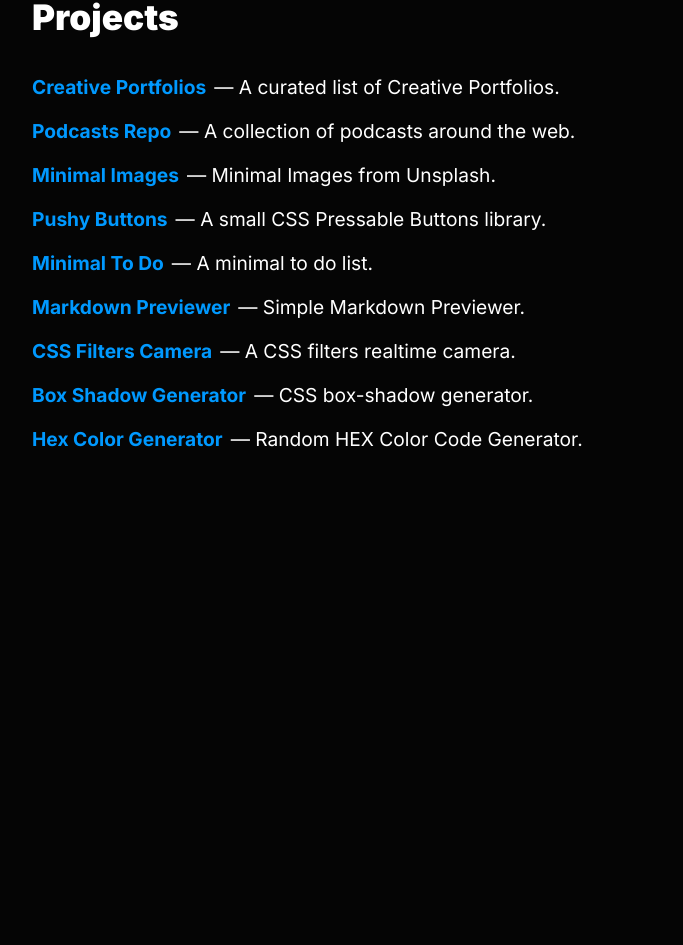
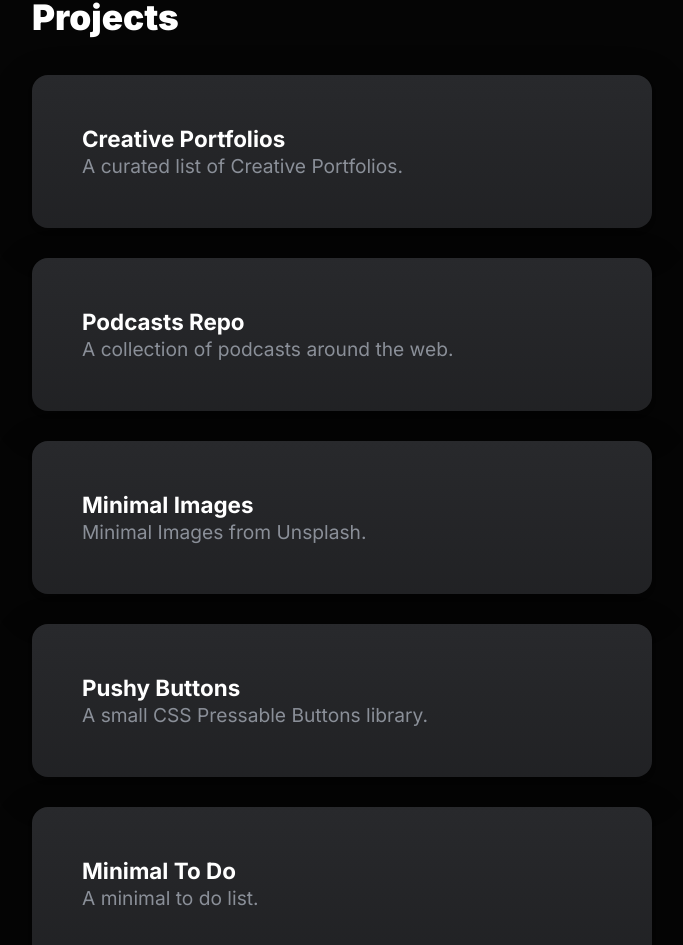
Before and after one commit to iRaul/rauldronca.com, a Next.js app: page /projects in a window 1280 px wide. Shown: the part 135-1080 px from the top of the page, without its empty margins (298-981 px from the left). Before the commit the page ends 920 px from the top, so only its background shows below. Built offline with nearby package versions, Linux system fonts and the light colour scheme.

Commit message:
refactor(ui): Few UI updates

```diff
--- a/components/Footer.js
+++ b/components/Footer.js
@@ -5,6 +5,6 @@ const Wrapper = styled.footer`
   font-size: 1.4rem;
 `;
 
-const Footer = () => <Wrapper>Ⓒ Raul Dronca 2020</Wrapper>;
+const Footer = () => <Wrapper>Ⓒ Raul Dronca 2021</Wrapper>;
 
 export default Footer;
--- a/components/List.js
+++ b/components/List.js
@@ -1,9 +1,17 @@
 import styled from 'styled-components';
+
+export const List = styled.ul`
+  margin-bottom: 30px;
+  padding: 0;
+  list-style-type: none;
+  display: grid;
+  grid-template-columns: 1fr;
+  gap: 30px;
+`;
 
 export const ListItem = styled.li`
   font-size: 1.2rem;
   font-weight: 400;
-  margin-bottom: 20px;
 `;
 
 export const ListLink = styled.a`
@@ -11,12 +19,29 @@ export const ListLink = styled.a`
   color: #0099ff;
 `;
 
-export const List = styled.ul`
-  margin: 30px 0 0;
-  padding: 0;
-  list-style-type: none;
+export const ListTitle = styled.span`
+  display: block;
+  color: #fff;
+  font-weight: 600;
+  font-size: 1.4rem;
+  margin-bottom: 2px;
 `;
 
-export const PorfolioItem = styled(ListItem)`
-  margin-bottom: 20px;
+export const ListText = styled.p`
+  margin: 0;
+  color: #8a8f98;
+  font-weight: 500;
+  font-size: 1.2rem;
 `;
+
+export const PorfolioItem = styled.a`
+  padding: 50px;
+  background: linear-gradient(180deg, #28292c 0%, rgba(39, 40, 43, 0.82) 100%);
+  box-shadow: 0px 13px 40px rgba(0, 0, 0, 0.3), 0px 4px 4px rgba(0, 0, 0, 0.2);
+  border-radius: 16px;
+  transition: transform 0.2s ease;
+
+  &:hover {
+    transform: translateY(-2px);
+  }
+`;
--- a/pages/about.js
+++ b/pages/about.js
@@ -8,7 +8,8 @@ export default () => (
       <ProfileImage src="../static/images/me.png" alt="Raul Dronca" />
 
       <Text>
-        I'm a User Interface Designer/Engineer living in Arad, Romania.
+        I'm a <Span>User Interface Designer/Engineer</Span> living in Arad,
+        Romania.
       </Text>
 
       <Text>
--- a/pages/projects.js
+++ b/pages/projects.js
@@ -1,6 +1,7 @@
 import Layout from '../components/Layout';
 import Title from '../components/Title';
-import { List, PorfolioItem, ListLink } from '../components/List';
+
+import { List, ListTitle, ListText, PorfolioItem } from '../components/List';
 
 export default () => (
   <>
@@ -8,103 +9,85 @@ export default () => (
       <Title mb="40px">Projects</Title>
 
       <List>
-        <PorfolioItem>
-          <ListLink
+        <PorfolioItem
           href="https://www.creative-portfolios.com/"
           target="_blank"
           rel="noopener noreferrer"
         >
-            Creative Portfolios
-          </ListLink>
-          — A curated list of Creative Portfolios.
+          <ListTitle>Creative Portfolios</ListTitle>
+          <ListText>A curated list of Creative Portfolios.</ListText>
         </PorfolioItem>
 
-        <PorfolioItem>
-          <ListLink
+        <PorfolioItem
           href="https://podcasts-repo.surge.sh/"
           target="_blank"
           rel="noopener noreferrer"
         >
-            Podcasts Repo
-          </ListLink>
-          — A collection of podcasts around the web.
+          <ListTitle>Podcasts Repo</ListTitle>
+          <ListText>A collection of podcasts around the web.</ListText>
         </PorfolioItem>
 
-        <PorfolioItem>
-          <ListLink
+        <PorfolioItem
           href="https://minimal-images.now.sh/"
           target="_blank"
           rel="noopener noreferrer"
         >
-            Minimal Images
-          </ListLink>
-          — Minimal Images from Unsplash.
+          <ListTitle>Minimal Images</ListTitle>
+          <ListText>Minimal Images from Unsplash.</ListText>
         </PorfolioItem>
 
-        <PorfolioItem>
-          <ListLink
+        <PorfolioItem
           href="https://iraul.github.io/pushy-buttons/"
           target="_blank"
           rel="noopener noreferrer"
         >
-            Pushy Buttons
-          </ListLink>
-          — A small CSS Pressable Buttons library.
+          <ListTitle>Pushy Buttons</ListTitle>
+          <ListText>A small CSS Pressable Buttons library.</ListText>
         </PorfolioItem>
 
-        <PorfolioItem>
-          <ListLink
+        <PorfolioItem
           href="http://minimal-todo.surge.sh/"
           target="_blank"
           rel="noopener noreferrer"
         >
-            Minimal To Do
-          </ListLink>
-          — A minimal to do list.
+          <ListTitle>Minimal To Do</ListTitle>
+          <ListText>A minimal to do list.</ListText>
         </PorfolioItem>
 
-        <PorfolioItem>
-          <ListLink
+        <PorfolioItem
           href="https://mdprv.surge.sh/"
           target="_blank"
           rel="noopener noreferrer"
         >
-            Markdown Previewer
-          </ListLink>
-          — Simple Markdown Previewer.
+          <ListTitle>Markdown Previewer</ListTitle>
+          <ListText>Simple Markdown Previewer.</ListText>
         </PorfolioItem>
 
-        <PorfolioItem>
-          <ListLink
+        <PorfolioItem
           href="https://css-filters-camera.surge.sh/"
           target="_blank"
           rel="noopener noreferrer"
         >
-            CSS Filters Camera
-          </ListLink>
-          — A CSS filters realtime camera.
+          <ListTitle>CSS Filters Camera</ListTitle>
+          <ListText>A CSS filters realtime camera.</ListText>
         </PorfolioItem>
 
-        <PorfolioItem>
-          <ListLink
+        <PorfolioItem
           href="http://box-shadow-generator.surge.sh/"
           target="_blank"
           rel="noopener noreferrer"
         >
-            Box Shadow Generator
-          </ListLink>
-          — CSS box-shadow generator.
+          <ListTitle>Box Shadow Generator</ListTitle>
+          <ListText>CSS box-shadow generator.</ListText>
         </PorfolioItem>
 
-        <PorfolioItem>
-          <ListLink
+        <PorfolioItem
           href="http://hex-color-generator.surge.sh/"
           target="_blank"
           rel="noopener noreferrer"
         >
-            Hex Color Generator
-          </ListLink>
-          — Random HEX Color Code Generator.
+          <ListTitle>Hex Color Generator</ListTitle>
+          <ListText>Random HEX Color Code Generator.</ListText>
         </PorfolioItem>
       </List>
     </Layout>
```
Also changed, not shown: pages/contact.js (+0 -11 lines). Lines whose indentation alone changed are shown as unchanged.
